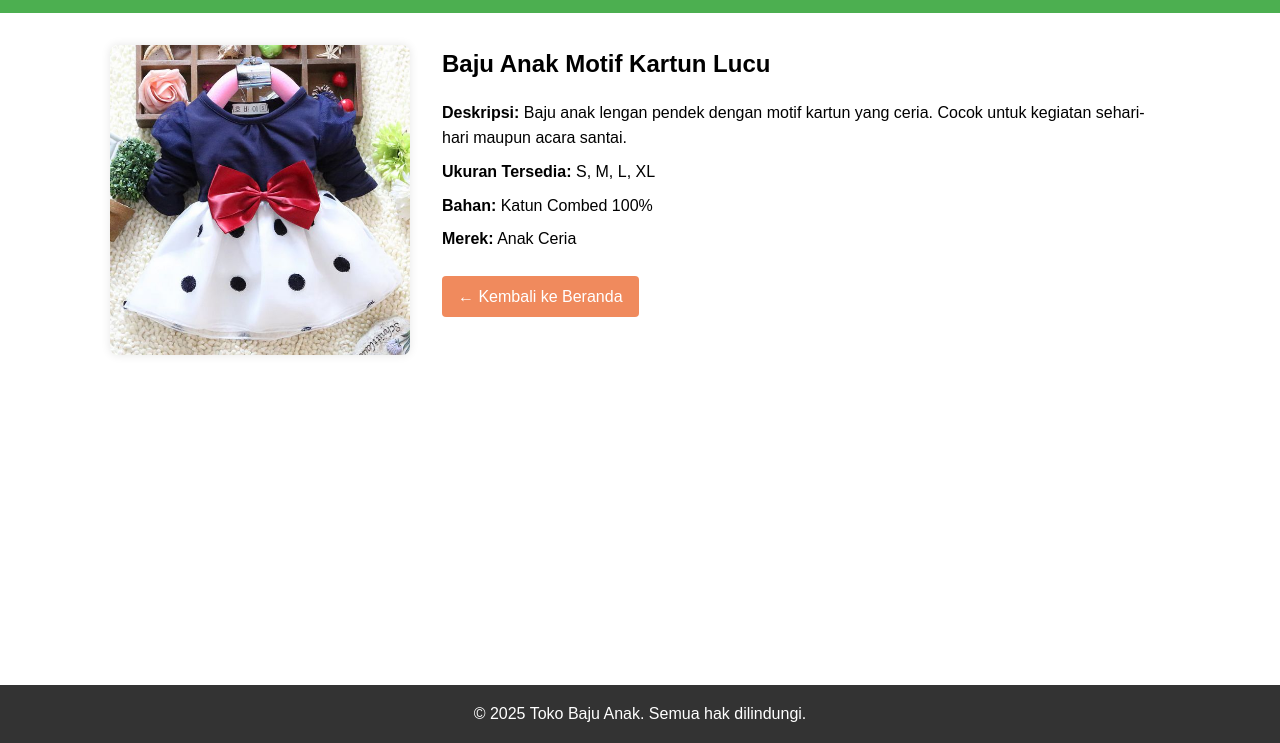
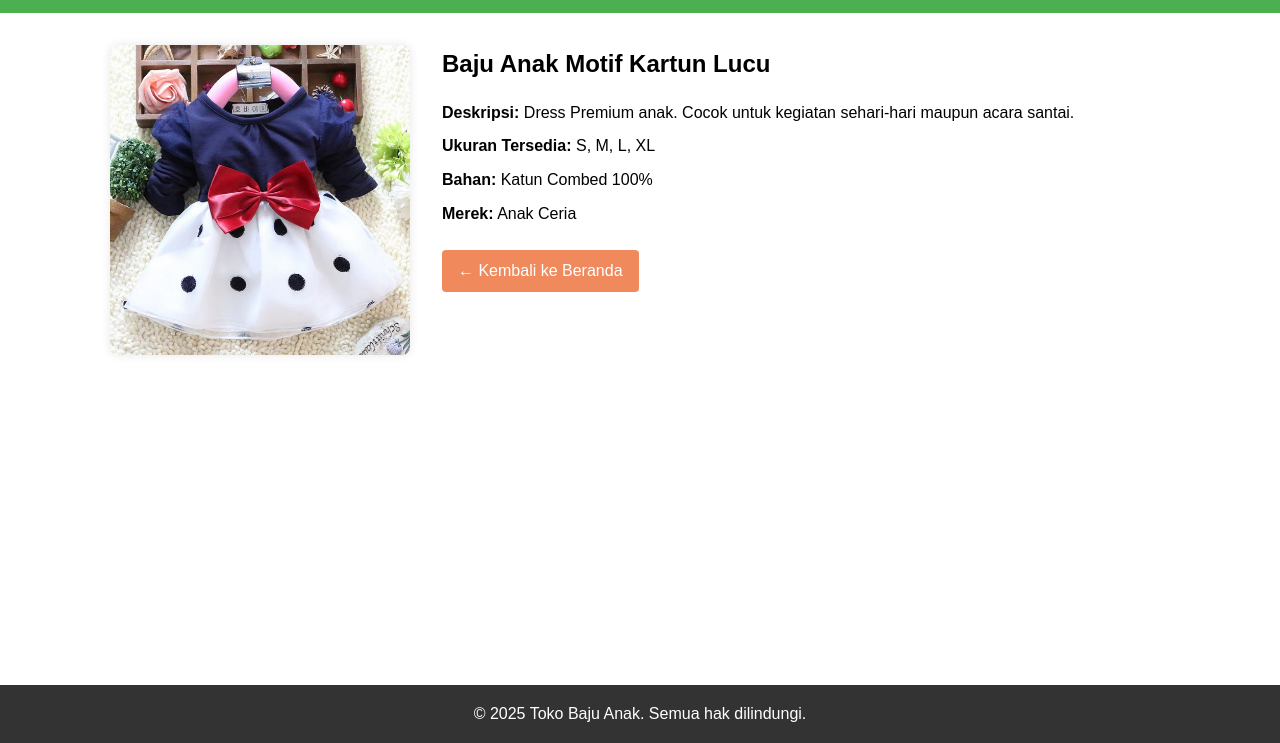
Before and after one commit to farhan230305/anak_farhan, a plain HTML site: page baju2.html in a window 1280 px wide. Shown: the part 57-800 px from the top of the page. Drawn offline with Linux system fonts and the light colour scheme.

Commit message:
Update baju2.html

```diff
--- a/baju2.html
+++ b/baju2.html
@@ -137,7 +137,7 @@
         </div>
         <div class="info-produk">
           <h2>Baju Anak Motif Kartun Lucu</h2>
-          <p><strong>Deskripsi:</strong> Baju anak lengan pendek dengan motif kartun yang ceria. Cocok untuk kegiatan sehari-hari maupun acara santai.</p>
+          <p><strong>Deskripsi:</strong> Dress Premium anak. Cocok untuk kegiatan sehari-hari maupun acara santai.</p>
           <p><strong>Ukuran Tersedia:</strong> S, M, L, XL</p>
           <p><strong>Bahan:</strong> Katun Combed 100%</p>
           <p><strong>Merek:</strong> Anak Ceria</p>
```
